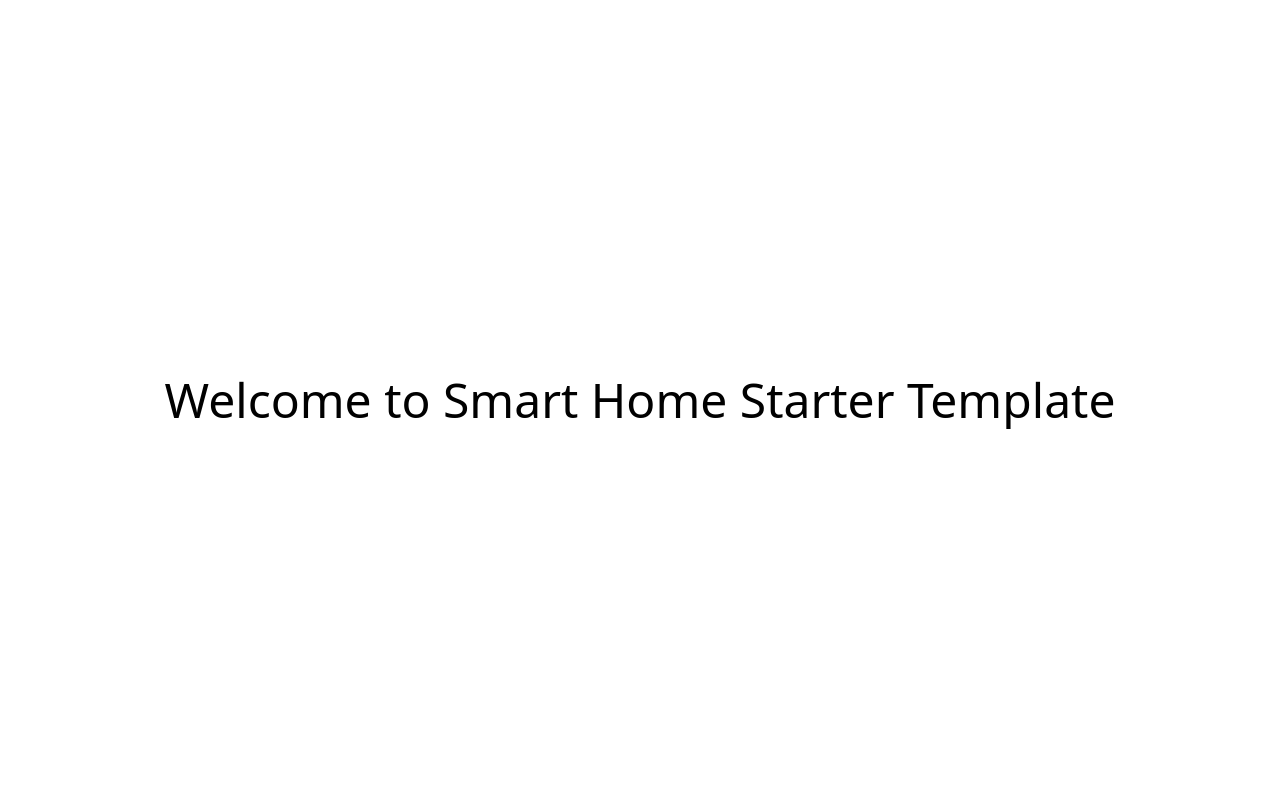
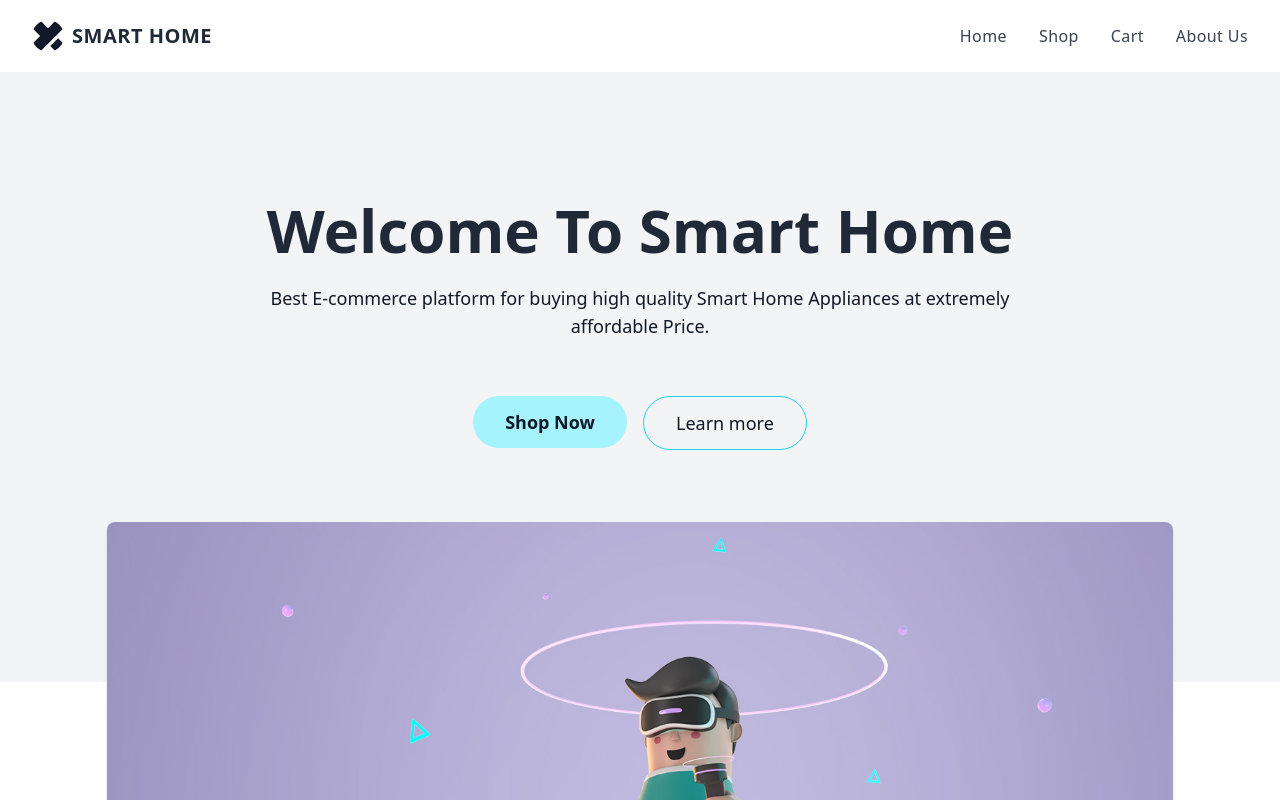
Before and after one commit to shohan89/smart-home, a React (Create React App) app: page / in a window 1280 px wide. Shown: the top 800 px of the page. Built offline with nearby package versions, Linux system fonts and the light colour scheme.

Commit message:
Initial files and router setup.

```diff
--- a/package.json
+++ b/package.json
@@ -8,6 +8,7 @@
     "@testing-library/user-event": "^13.5.0",
     "react": "^18.2.0",
     "react-dom": "^18.2.0",
+    "react-router-dom": "^6.14.2",
     "react-scripts": "5.0.1",
     "react-toastify": "^9.0.8",
     "web-vitals": "^2.1.4"
--- a/src/App.js
+++ b/src/App.js
@@ -1,9 +1,13 @@
 import React from 'react'
+import { RouterProvider } from 'react-router-dom'
+import Home from './components/Home'
+import router from './utils/routes'
 
 function App() {
+
   return (
     <div className='flex min-h-screen justify-center items-center'>
-      <h1 className='text-5xl'>Welcome to Smart Home Starter Template</h1>
+      <RouterProvider router={ router } />
     </div>
   )
 }
--- /dev/null
+++ b/src/components/Root.jsx
@@ -0,0 +1,16 @@
+import React from 'react';
+import Header from './Header';
+import Footer from './Footer';
+import { Outlet } from 'react-router-dom';
+
+const Root = () => {
+  return (
+    <div>
+      <Header />
+      <Outlet />
+      <Footer />
+    </div>
+  );
+};
+
+export default Root;
--- /dev/null
+++ b/src/utils/routes.js
@@ -0,0 +1,30 @@
+import { Children } from "react";
+import { createBrowserRouter } from "react-router-dom";
+import Home from "../components/Home";
+import Root from "../components/Root";
+import About from '../components/About';
+import ErrorPage from '../components/ErrorPage';
+
+const router = createBrowserRouter([
+  {
+    path: '/',
+    element: <Root />,
+    errorElement: <ErrorPage />,
+    children: [
+      {
+        path: '/',
+        element: <Home />
+      },
+      {
+        path: '/home',
+        element: <Home />
+      },
+      {
+        path: '/about',
+        element: <About />
+      }
+    ]
+  }
+])
+
+export default router
```
Also changed, not shown: 1 other file (tests, documents, lock files or other folders).
